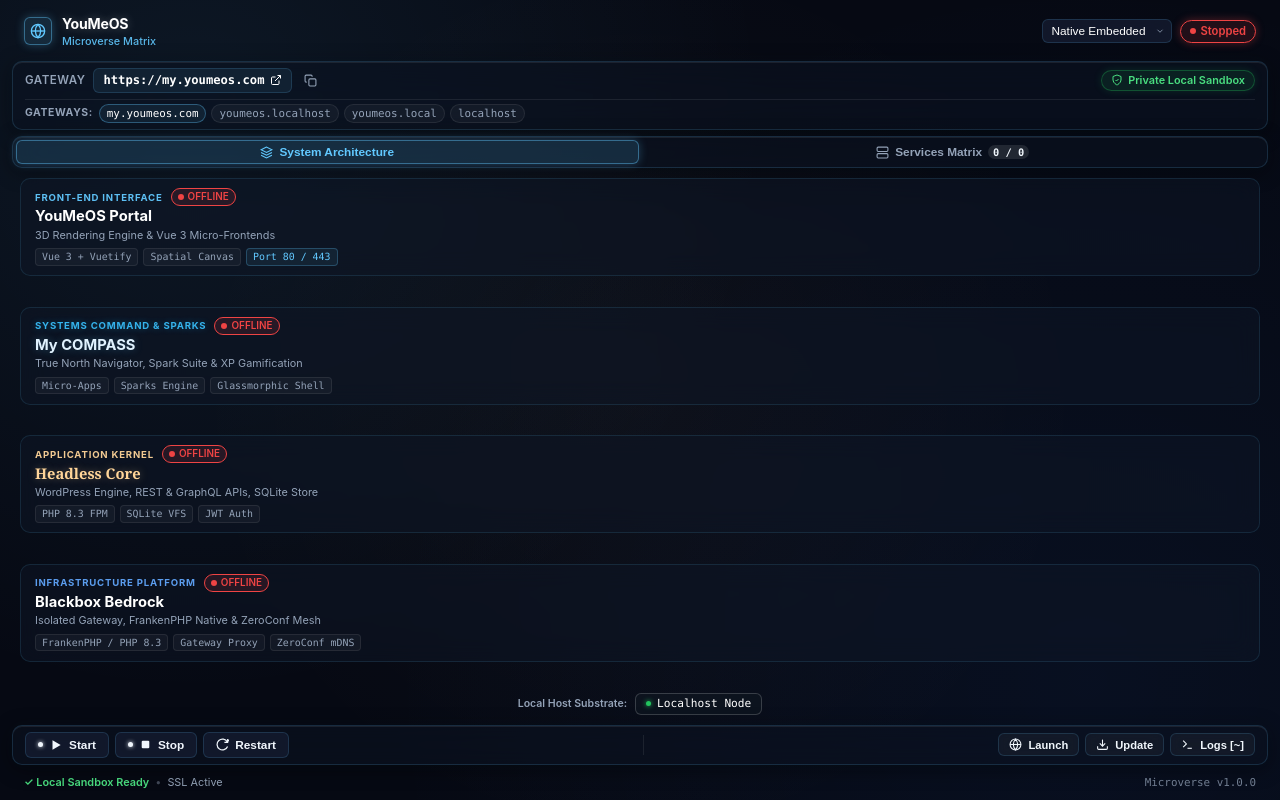
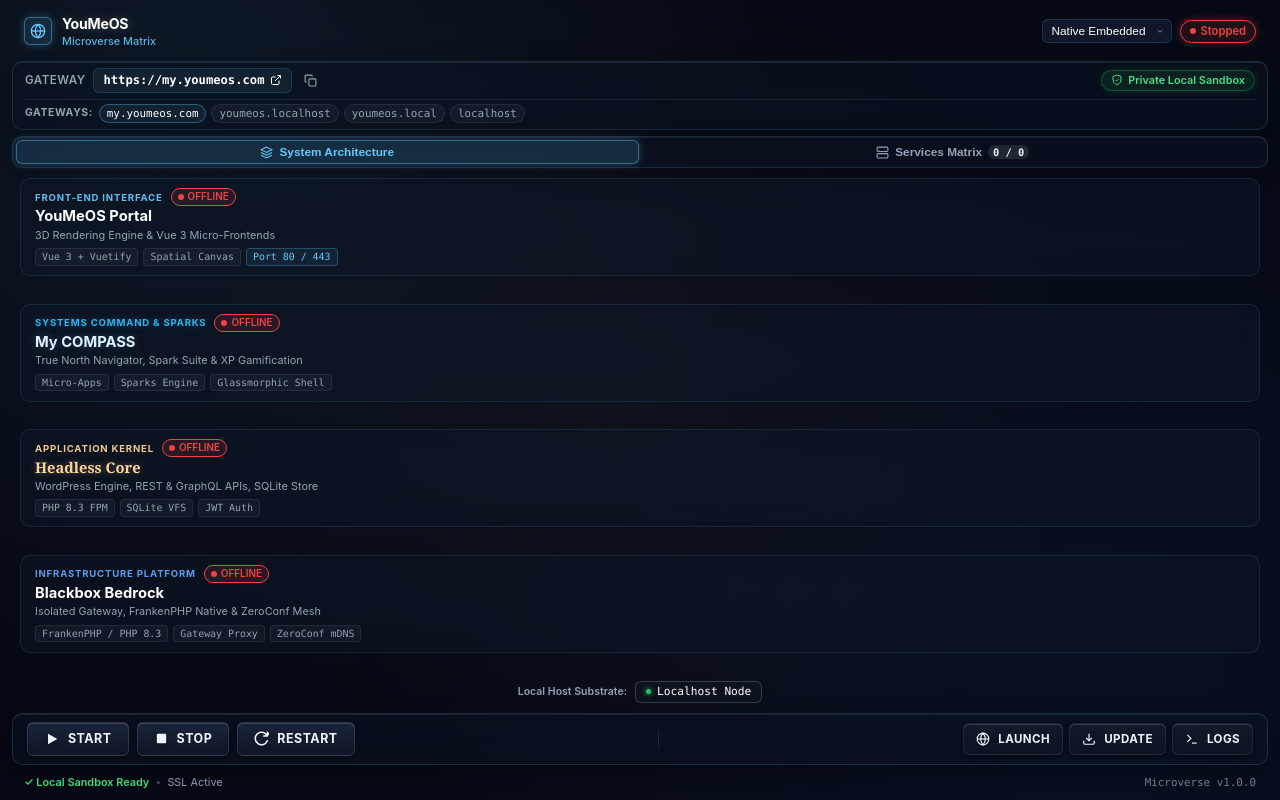
Before and after one commit to YouMeOS/youmeos-microverse, a PHP site: page /desktop/src/renderer/index.html in a window 1280 px wide. Run offline with PHP 8.4, Linux system fonts and the light colour scheme.

Commit message:
refactor: redesign tape deck UI components and update local gateway configurations to use HTTP

```diff
--- a/desktop/src/main/engine/docker.ts
+++ b/desktop/src/main/engine/docker.ts
@@ -54,9 +54,9 @@ const KNOWN_SERVICES: Record<
 
 const DOCKER_GATEWAYS: GatewayEndpoint[] = [
   { label: 'my.youmeos.com', url: 'https://my.youmeos.com', isPrimary: true },
-  { label: 'youmeos.localhost', url: 'https://youmeos.localhost' },
+  { label: 'youmeos.localhost', url: 'http://youmeos.localhost' },
   { label: 'youmeos.local', url: 'http://youmeos.local' },
-  { label: 'localhost', url: 'https://localhost' }
+  { label: 'localhost', url: 'http://localhost' }
 ];
 
 export class DockerEngine extends BaseEngine {
--- a/desktop/src/main/engine/embedded.ts
+++ b/desktop/src/main/engine/embedded.ts
@@ -358,9 +358,9 @@ export class EmbeddedEngine extends BaseEngine {
     const primaryUrl = 'https://my.youmeos.com';
     const gateways: GatewayEndpoint[] = [
       { label: 'my.youmeos.com', url: primaryUrl, isPrimary: true },
-      { label: 'youmeos.localhost', url: 'https://youmeos.localhost' },
+      { label: 'youmeos.localhost', url: 'http://youmeos.localhost' },
       { label: 'youmeos.local', url: 'http://youmeos.local' },
-      { label: 'localhost', url: 'https://localhost' }
+      { label: 'localhost', url: 'http://localhost' }
     ];
 
     return {
--- a/desktop/src/renderer/index.html
+++ b/desktop/src/renderer/index.html
@@ -847,18 +847,17 @@
     <section class="tape-deck-panel glass-panel">
       <div class="tape-deck-chassis">
         <div class="tape-deck-transport">
-          <!-- Start Key -->
+          <!-- Start / Play Key -->
           <button
             id="btn-start"
             class="deck-key deck-key-play deck-key-start"
             title="Engage Microverse Cluster"
           >
-            <div class="deck-led-indicator"></div>
             <svg
               class="deck-icon"
               viewBox="0 0 24 24"
-              width="14"
-              height="14"
+              width="16"
+              height="16"
               fill="currentColor"
             >
               <polygon points="6 4 20 12 6 20 6 4" />
@@ -872,19 +871,18 @@
             class="deck-key deck-key-stop"
             title="Disengage Microverse Cluster"
           >
-            <div class="deck-led-indicator"></div>
             <svg
               class="deck-icon"
               viewBox="0 0 24 24"
-              width="13"
-              height="13"
+              width="15"
+              height="15"
               fill="currentColor"
             >
               <rect
-                x="5"
-                y="5"
-                width="14"
-                height="14"
+                x="4.5"
+                y="4.5"
+                width="15"
+                height="15"
                 rx="2"
                 ry="2"
               />
@@ -997,7 +997,7 @@
                 y2="19"
               />
             </svg>
-            <span class="deck-label">Logs [~]</span>
+            <span class="deck-label">Logs</span>
           </button>
         </div>
       </div>
--- a/desktop/src/renderer/styles.css
+++ b/desktop/src/renderer/styles.css
@@ -1443,83 +1443,108 @@ body {
 
 /* Mechanical Tape Deck Transport & Aux Controls */
 .tape-deck-panel {
-  padding: 6px 12px;
+  padding: 8px 14px;
 }
 
 .tape-deck-chassis {
   display: flex;
   justify-content: space-between;
   align-items: center;
-  gap: 10px;
+  gap: 12px;
 }
 
 .tape-deck-transport {
   display: flex;
   align-items: center;
-  gap: 6px;
+  gap: 8px;
 }
 
 .deck-key {
   display: inline-flex;
   align-items: center;
-  gap: 6px;
-  padding: 5px 12px;
+  justify-content: center;
+  gap: 8px;
+  padding: 7px 16px;
+  min-height: 34px;
   border-radius: var(--radius-sm);
-  font-size: 0.74rem;
+  font-family: var(--font-sans);
+  font-size: 0.78rem;
   font-weight: 700;
+  letter-spacing: 0.04em;
+  text-transform: uppercase;
   cursor: pointer;
-  border: 1px solid var(--border-glass);
-  background: rgba(20, 28, 48, 0.8);
+  border: 1px solid rgba(255, 255, 255, 0.12);
+  background: linear-gradient(180deg, rgba(28, 38, 62, 0.9) 0%, rgba(16, 22, 38, 0.95) 100%);
   color: var(--text-primary);
+  box-shadow: inset 0 1px 0 rgba(255, 255, 255, 0.16), 0 2px 4px rgba(0, 0, 0, 0.4);
   backdrop-filter: blur(8px);
   -webkit-backdrop-filter: blur(8px);
-  transition: all 0.2s ease;
+  transition: all 0.15s cubic-bezier(0.4, 0, 0.2, 1);
+  user-select: none;
+}
+
+.deck-key .deck-icon {
+  flex-shrink: 0;
+  filter: drop-shadow(0 1px 2px rgba(0, 0, 0, 0.4));
 }
 
 .deck-key:hover:not(:disabled) {
-  background: rgba(30, 42, 70, 0.95);
+  background: linear-gradient(180deg, rgba(38, 52, 84, 0.95) 0%, rgba(20, 28, 50, 0.98) 100%);
   border-color: var(--border-glass-bright);
-  box-shadow: 0 0 10px var(--accent-cyan-glow);
+  box-shadow: inset 0 1px 0 rgba(255, 255, 255, 0.25), 0 3px 8px rgba(0, 0, 0, 0.5), 0 0 10px var(--accent-cyan-glow);
   transform: translateY(-1px);
 }
 
+.deck-key:active:not(:disabled) {
+  transform: translateY(1px);
+  box-shadow: inset 0 2px 4px rgba(0, 0, 0, 0.6), 0 1px 2px rgba(0, 0, 0, 0.3);
+}
+
 .deck-key:disabled {
-  opacity: 0.45;
+  opacity: 0.35;
   cursor: not-allowed;
-}
-
-.deck-key-start.is-active,
+  box-shadow: none;
+}
+
+.deck-key-start.is-active {
+  background: linear-gradient(180deg, rgba(16, 56, 32, 0.95) 0%, rgba(10, 34, 20, 0.98) 100%);
+  border-color: var(--status-running);
+  color: #4ade80;
+  box-shadow: inset 0 2px 4px rgba(0, 0, 0, 0.5), inset 0 0 8px rgba(74, 222, 128, 0.2), 0 0 12px var(--status-running-glow);
+  transform: translateY(1px);
+}
+
 .deck-key-start:not(:disabled):hover {
   border-color: var(--status-running);
   color: #4ade80;
-  box-shadow: 0 0 10px var(--status-running-glow);
-}
-
-.deck-key-stop.is-active,
+  box-shadow: inset 0 1px 0 rgba(255, 255, 255, 0.2), 0 0 12px var(--status-running-glow);
+}
+
+.deck-key-stop.is-active {
+  background: linear-gradient(180deg, rgba(56, 18, 22, 0.95) 0%, rgba(32, 10, 14, 0.98) 100%);
+  border-color: var(--status-stopped);
+  color: #f87171;
+  box-shadow: inset 0 2px 4px rgba(0, 0, 0, 0.5), inset 0 0 8px rgba(248, 113, 113, 0.2), 0 0 12px var(--status-stopped-glow);
+  transform: translateY(1px);
+}
+
 .deck-key-stop:not(:disabled):hover {
   border-color: var(--status-stopped);
   color: #f87171;
-  box-shadow: 0 0 10px var(--status-stopped-glow);
+  box-shadow: inset 0 1px 0 rgba(255, 255, 255, 0.2), 0 0 12px var(--status-stopped-glow);
 }
 
 .deck-key-restart:not(:disabled):hover {
   border-color: var(--status-transitioning);
   color: #fde047;
-  box-shadow: 0 0 10px var(--status-transitioning-glow);
-}
-
-.deck-led-indicator {
-  width: 5px;
-  height: 5px;
-  border-radius: 50%;
-  background: currentColor;
-  box-shadow: 0 0 4px currentColor;
+  box-shadow: inset 0 1px 0 rgba(255, 255, 255, 0.2), 0 0 12px var(--status-transitioning-glow);
 }
 
 .deck-separator {
   width: 1px;
-  height: 20px;
-  background: var(--border-glass-subtle);
+  height: 26px;
+  background: linear-gradient(180deg, transparent 0%, rgba(255, 255, 255, 0.15) 50%, transparent 100%);
+  margin: 0 4px;
 }
 
 .tape-deck-aux {
@@ -1529,16 +1554,19 @@ body {
 }
 
 .deck-key-aux {
-  padding: 4px 10px;
-  font-size: 0.70rem;
-  background: rgba(255, 255, 255, 0.04);
+  padding: 6px 12px;
+  min-height: 32px;
+  font-size: 0.72rem;
+  background: linear-gradient(180deg, rgba(22, 30, 48, 0.75) 0%, rgba(14, 20, 34, 0.85) 100%);
+  border-color: rgba(255, 255, 255, 0.08);
 }
 
 .deck-key-logs.is-active {
-  background: rgba(98, 201, 255, 0.2);
-  border-color: var(--border-glass-bright);
-  color: var(--accent-cyan);
-  box-shadow: 0 0 10px var(--accent-cyan-glow);
+  background: linear-gradient(180deg, rgba(20, 48, 76, 0.9) 0%, rgba(12, 30, 52, 0.95) 100%);
+  border-color: var(--accent-cyan);
+  color: var(--accent-cyan);
+  box-shadow: inset 0 2px 4px rgba(0, 0, 0, 0.5), 0 0 12px var(--accent-cyan-glow);
+  transform: translateY(1px);
 }
 
 .deck-key.is-updating {
```
Also changed, not shown: other parts of desktop/src/renderer/index.html (+14 -12 lines), desktop/src/main/engine/embedded-setup.ts (+2 -9 lines), 1 other file.
